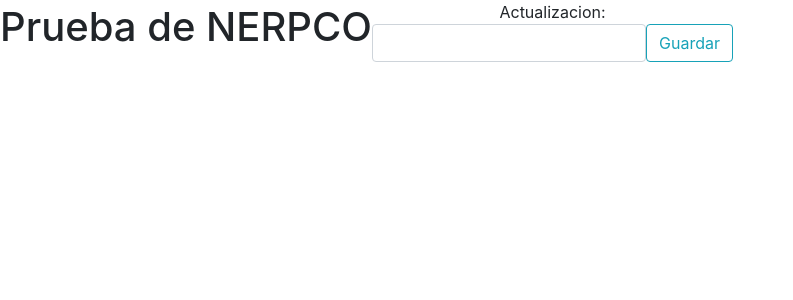
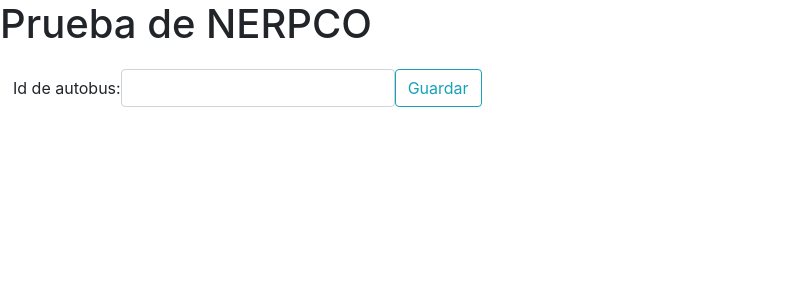
Before and after one commit to LuisAquinoCastillo/Nerpco-interfaz-de-usuario, an Angular app in the folder interfaz-grafica/: page / in a window 1280 px wide. Shown: the top 300 px of the page, without its empty margins (0-793 px from the left). Built offline with nearby package versions, Linux system fonts and the light colour scheme.

Commit message:
Lunes 26 de Marzo del 2018 Actualizacion 23:51pm

```diff
--- a/interfaz-grafica/src/app/app.component.css
+++ b/interfaz-grafica/src/app/app.component.css
@@ -0,0 +1,7 @@
+h1{
+    font-style: unset;
+}
+
+div{
+    margin: 13px;
+}
--- a/interfaz-grafica/src/app/app.component.html
+++ b/interfaz-grafica/src/app/app.component.html
@@ -1,10 +1,8 @@
 <!--The content below is only a placeholder and can be replaced.-->
+    <h1>Prueba de NERPCO</h1>
 <form class="form-inline">
-  <div>
-    <h1>Prueba de NERPCO</h1>
-  </div>
-  <div>
-    <label>Actualizacion:</label><input type="text" formmethod="GET" class="form-control">
+  <div class="row">
+    <label>Id de autobus:</label><input type="text" formmethod="GET" class="form-control">
     <button class="btn btn-outline-info">Guardar</button>
   </div>
 </form>
```
